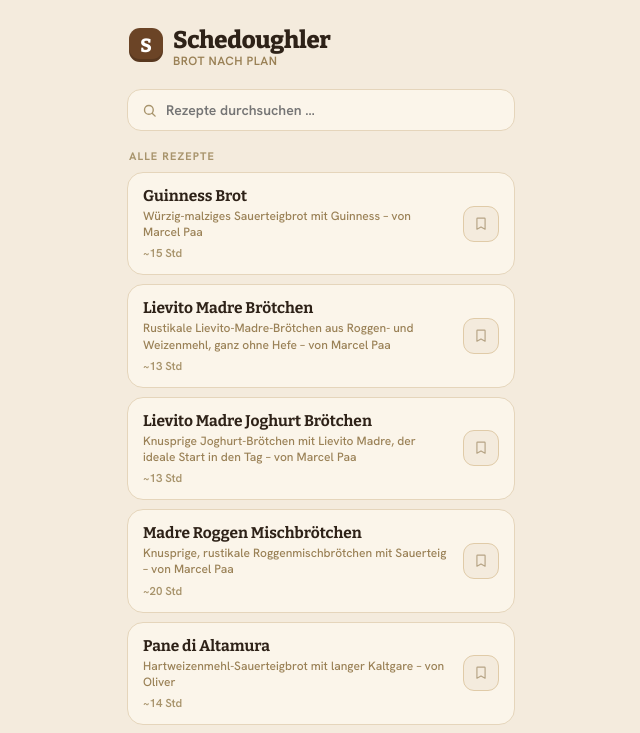
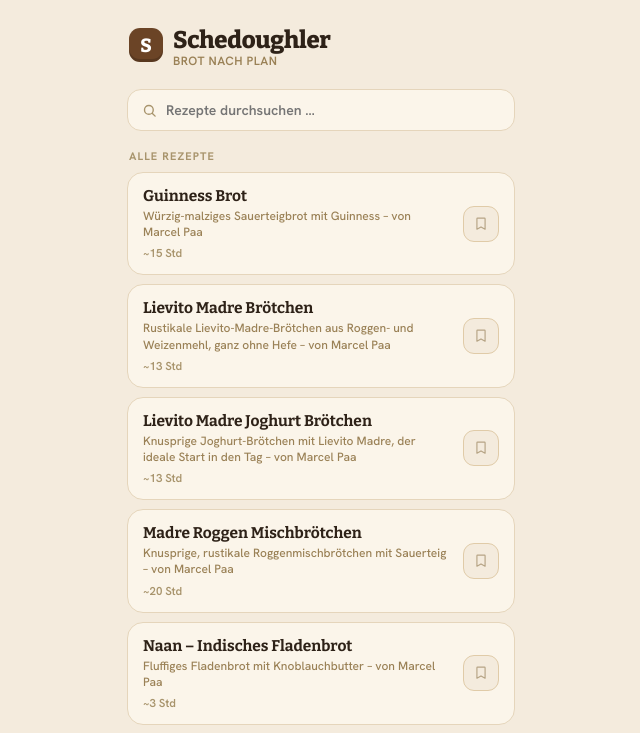
Before and after one commit to sboe0705/schedoughler, a Vue app: page / in a window 1280 px wide. Shown: the top 733 px of the page, without its empty margins (319-959 px from the left). Built offline with nearby package versions, Linux system fonts and the light colour scheme.

Commit message:
added Naan recipe

```diff
--- a/src/scheduler.js
+++ b/src/scheduler.js
@@ -478,6 +478,33 @@ export const RECIPES = [
       },
     ],
   },
+  {
+    id: 'naan',
+    name: 'Naan – Indisches Fladenbrot',
+    totalShort: '~3 Std',
+    subtitle: 'Fluffiges Fladenbrot mit Knoblauchbutter – von Marcel Paa',
+    source: { url: 'https://www.marcelpaa.com/rezepte/naan-indisches-fladenbrot/', title: 'Marcel Paa – Naan Indisches Fladenbrot' },
+    steps: [
+      { title: 'Teig kneten', dur: 25, kind: 'prep', desc: 'Alle Zutaten in die Küchenmaschine geben, 3–4 Min. auf niedriger Stufe mischen, dann rund 20 Min. auf mittlerer Stufe zu einem glatten, elastischen Teig kneten.', ingredients: [
+        { amount: 125, unit: 'g', name: 'Wasser' },
+        { amount: 300, unit: 'g', name: 'Weizenmehl', note: 'Type 550' },
+        { amount: 100, unit: 'g', name: 'Naturjoghurt' },
+        { amount: 15,  unit: 'g', name: 'Olivenöl' },
+        { amount: 6,   unit: 'g', name: 'Salz' },
+        { amount: 3,   unit: 'g', name: 'Zucker' },
+        { amount: 6,   unit: 'g', name: 'Frischhefe' },
+      ] },
+      { title: 'Stockgare', dur: 105, min: 90, max: 120, step: 15, kind: 'rise', desc: 'Teig in eine geölte Schüssel geben, mit Frischhaltefolie abdecken und bei Raumtemperatur gehen lassen; dabei 2–3 Mal dehnen und falten.' },
+      { title: 'Teiglinge formen', dur: 10, kind: 'prep', desc: 'Teig auf bemehlter Fläche vorsichtig entgasen, in 4 gleich große Stücke teilen und zu kleinen Fladen formen.' },
+      { title: 'Stückgare', dur: 25, min: 20, max: 30, step: 5, kind: 'rise', desc: 'Fladen mit Abstand auf ein Blech legen, mit Folie abdecken und ruhen lassen; in der Zwischenzeit für die Knoblauchbutter die Butter mit gepresstem Knoblauch schmelzen und Koriander fein hacken.', ingredients: [
+        { amount: 50, unit: 'g', name: 'Butter' },
+        { amount: 2,  name: 'Knoblauchzehen' },
+        { name: 'Koriander', note: 'ein paar Stängel, fein gehackt' },
+      ] },
+      { title: 'Backen', dur: 8, kind: 'bake', desc: 'Ofen mit Blech auf unterster Schiene auf 250 °C vorheizen, Fladen 4–5 Min. backen, wenden und weitere 2–3 Min. fertig backen, bis sie aufgehen und braune Stellen bekommen.' },
+      { title: 'Mit Knoblauchbutter bestreichen', dur: 5, kind: 'prep', desc: 'Naans auf einem Gitter kurz abkühlen lassen, sofort mit der heißen Knoblauchbutter bestreichen und mit gehacktem Koriander bestreuen.' },
+    ],
+  },
 ];
 
 // ---------------------------------------------------------------------------
```
Also changed, not shown: 1 other file (tests, documents, lock files or other folders).
